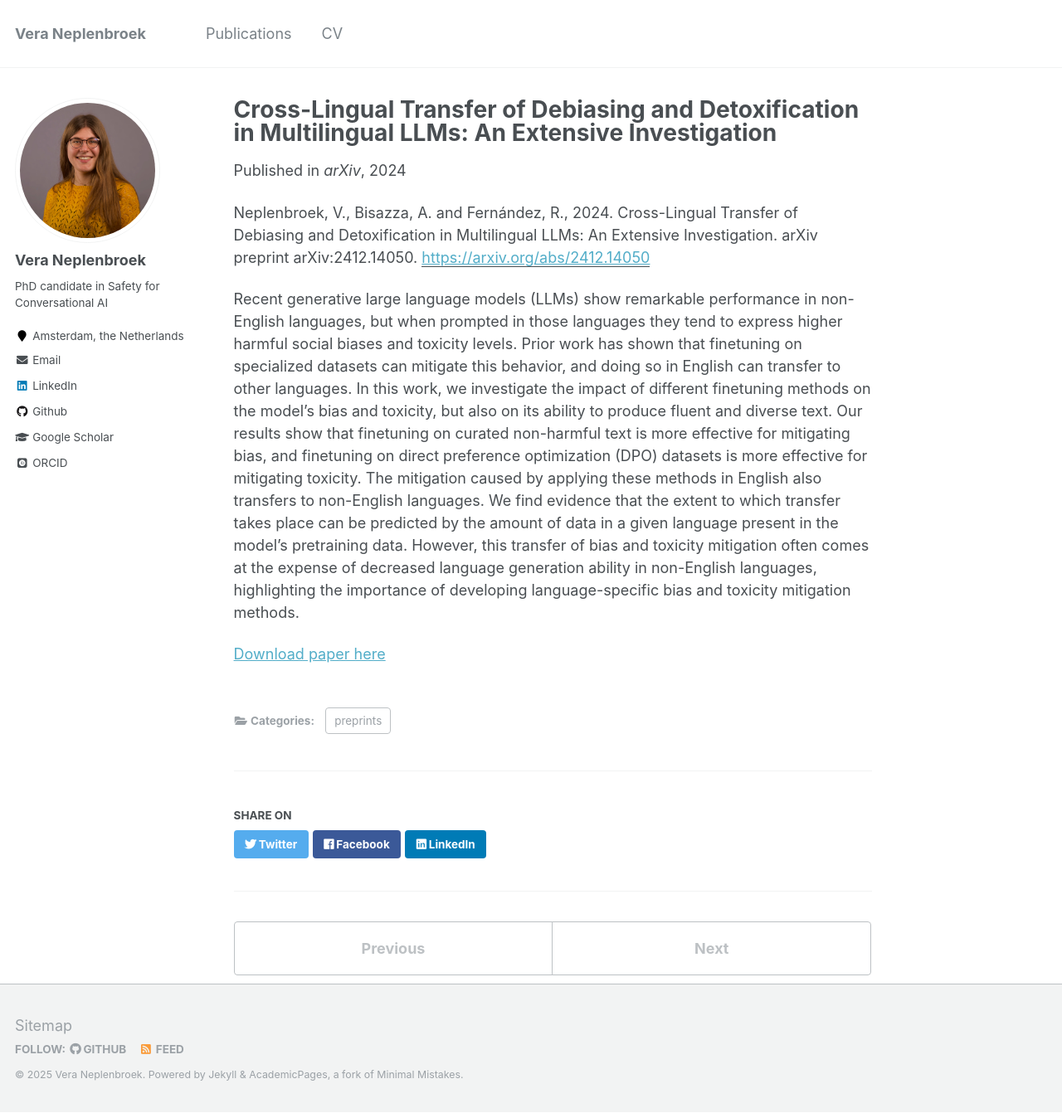
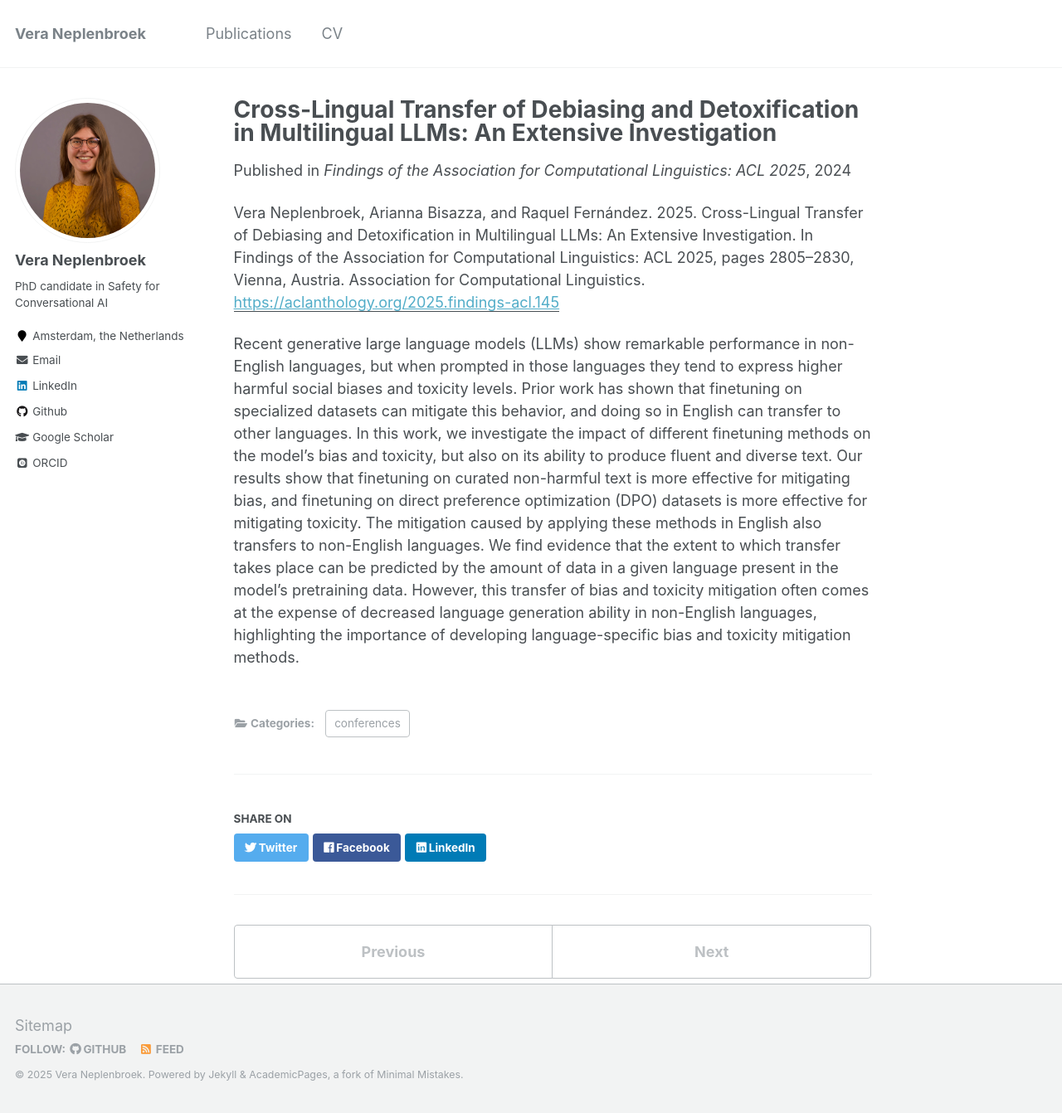
Before and after one commit to Veranep/Veranep.github.io, a Jekyll site: the page built from _publications/2024-12-18-cross.md, in a window 1280 px wide and 1342 px high. Shown: the whole window at 83% size. Built offline with Jekyll 4.4.1, drawn with Linux system fonts in a browser that asks for light colours; some web fonts are replaced.

Commit message:
Update 2024-12-18-cross.md

```diff
--- a/_publications/2024-12-18-cross.md
+++ b/_publications/2024-12-18-cross.md
@@ -1,14 +1,12 @@
 ---
 title: "Cross-Lingual Transfer of Debiasing and Detoxification in Multilingual LLMs: An Extensive Investigation"
 collection: publications
-category: preprints
+category: conferences
 permalink: /publication/2024-12-18-cross
 excerpt: "Finetuning on specialized datasets can mitigate harmful behavior, and doing this in English can transfer to other languages. In this work we also observe this transfer and show that the extent to which transfer takes place can be predicted by the amount of data in a given language present in the model's pretraining data. However, this transfer of bias and toxicity mitigation often comes at the expense of decreased language generation ability in non-English languages."
 date: 2024-12-18
-venue: 'arXiv'
-paperurl: 'https://arxiv.org/abs/2412.14050'
-citation: "Neplenbroek, V., Bisazza, A. and Fernández, R., 2024. Cross-Lingual Transfer of Debiasing and Detoxification in Multilingual LLMs: An Extensive Investigation. arXiv preprint arXiv:2412.14050."
+venue: 'Findings of the Association for Computational Linguistics: ACL 2025'
+paperurl: 'https://aclanthology.org/2025.findings-acl.145'
+citation: "Vera Neplenbroek, Arianna Bisazza, and Raquel Fernández. 2025. Cross-Lingual Transfer of Debiasing and Detoxification in Multilingual LLMs: An Extensive Investigation. In Findings of the Association for Computational Linguistics: ACL 2025, pages 2805–2830, Vienna, Austria. Association for Computational Linguistics."
 ---
 Recent generative large language models (LLMs) show remarkable performance in non-English languages, but when prompted in those languages they tend to express higher harmful social biases and toxicity levels. Prior work has shown that finetuning on specialized datasets can mitigate this behavior, and doing so in English can transfer to other languages. In this work, we investigate the impact of different finetuning methods on the model's bias and toxicity, but also on its ability to produce fluent and diverse text. Our results show that finetuning on curated non-harmful text is more effective for mitigating bias, and finetuning on direct preference optimization (DPO) datasets is more effective for mitigating toxicity. The mitigation caused by applying these methods in English also transfers to non-English languages. We find evidence that the extent to which transfer takes place can be predicted by the amount of data in a given language present in the model's pretraining data. However, this transfer of bias and toxicity mitigation often comes at the expense of decreased language generation ability in non-English languages, highlighting the importance of developing language-specific bias and toxicity mitigation methods.
-
-[Download paper here](http://veranep.github.io/files/paper_cross.pdf)
```
